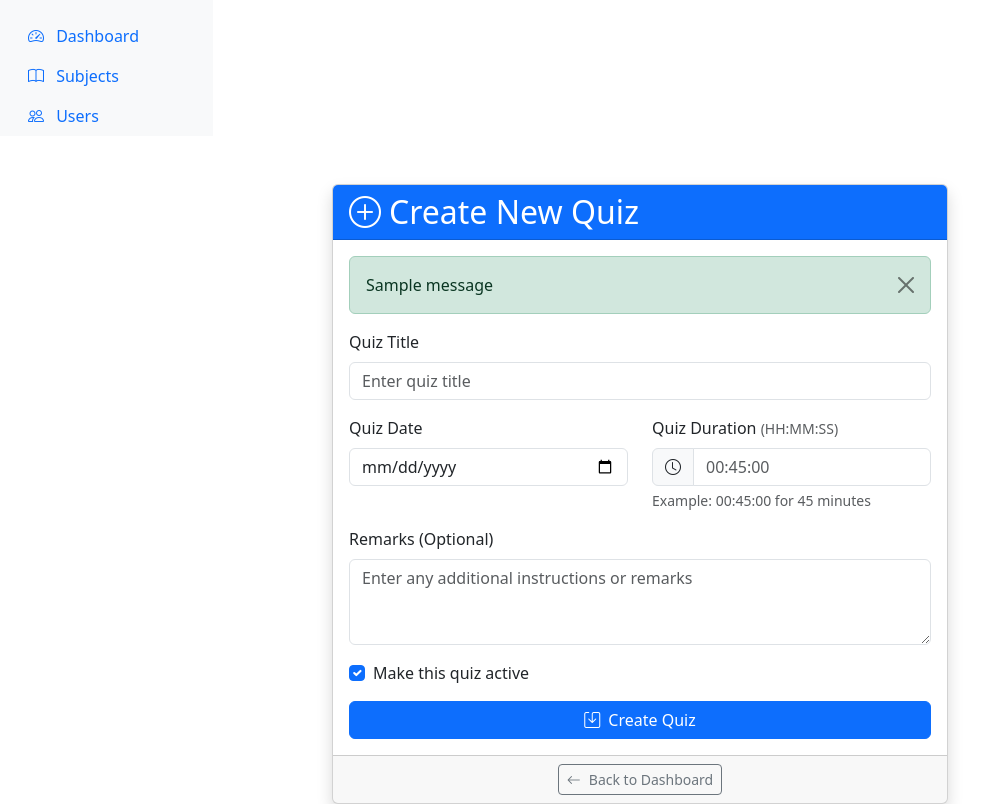
After one commit to 23f3003322/quiz-master-v1, a Flask app: page /admin/chapter/1/quiz/new in a window 1280 px wide. The commit adds this page. Shown: the whole page, without its empty margins (0-986 px from the left). Run offline with Flask 3, Linux system fonts and the light colour scheme; a user stored in the database is signed in; tables that the repository leaves empty hold one stand-in row (values such as "Sample post"); one stand-in notice (Sample message) is shown.

Commit message:
quiz crud added

```diff
--- a/application/controllers.py
+++ b/application/controllers.py
@@ -2,6 +2,7 @@ from flask import Flask,render_template,redirect,request, session, flash , url_f
 from flask import current_app as app
 from functools import wraps
 from .models import *
+from datetime import datetime
 from werkzeug.security import check_password_hash,generate_password_hash
 
 
@@ -212,11 +213,12 @@ def create_chapter(subject_id):
 
 
 
-# @app.route('/admin/subject/<int:subject_id>/chapters', methods=['GET'])
-# @admin_required
-# def get_chapters(subject_id):
-#     subject = Subject.query.get_or_404(subject_id)
-#     return render_template('admin/chapters.html', subject=subject, chapters=subject.chapters)
+@app.route('/admin/chapter/<int:chapter_id>', methods=['GET'])
+@admin_required
+def get_chapter(chapter_id):
+    chapter = Chapter.query.get_or_404(chapter_id)
+    Quizes = Quiz.query.filter_by(chapter_id=chapter.id).all()
+    return render_template('admin/chapter/view_chapter.html',  chapter=chapter,quizes=Quizes)
 
 
 @app.route('/admin/chapter/update/<int:chapter_id>', methods=['GET', 'POST'])
@@ -250,3 +252,93 @@ def delete_chapter(chapter_id):
 
     flash("chapter deleted successfully!", "success")
     return redirect(url_for('admin_dash'))
+
+
+@app.route('/admin/chapter/<int:chapter_id>/quiz/new', methods=['GET', 'POST'])
+@admin_required
+def create_quiz(chapter_id):
+    chapter = Chapter.query.get_or_404(chapter_id)
+
+    if request.method == 'POST':
+        print("post request")
+        title = request.form['title']
+        remarks = request.form.get('remarks', '')  # Optional
+        date_of_quiz = request.form['date_of_quiz']
+        time_duration = request.form['time_duration']
+        is_active = request.form.get('is_active', 'false') == 'true'  # Convert checkbox to boolean
+
+        print(date_of_quiz)
+        print(time_duration)
+        # Convert date and time from string to Python Date & Time objects
+        try:
+            date_of_quiz = datetime.strptime(date_of_quiz, '%Y-%m-%d').date()
+            time_duration = datetime.strptime(time_duration, '%H:%M:%S').time()
+        except ValueError:
+            flash('Invalid date or time format', 'danger')
+            return redirect(url_for('create_quiz'))
+
+        # Create new Quiz instance
+        new_quiz = Quiz(
+            title=title,
+            remarks=remarks,
+            date_of_quiz=date_of_quiz,
+            time_duration=time_duration,
+            chapter_id=chapter_id,
+            is_active=is_active
+        )
+
+        # Add to database
+        db.session.add(new_quiz)
+        db.session.commit()
+
+        flash('Quiz created successfully!', 'success')
+        return redirect(url_for('get_chapter',chapter_id=chapter_id))
+
+    return render_template('admin/quiz/create_quiz.html', chapter=chapter)
+
+
+
+
+@app.route('/admin/quiz/update/<int:quiz_id>', methods=['GET', 'POST'])
+def update_quiz(quiz_id):
+    quiz = Quiz.query.get_or_404(quiz_id)  # Fetch quiz or return 404 if not found
+
+    if request.method == 'POST':
+        quiz.title = request.form['title']
+        quiz.remarks = request.form['remarks']
+        quiz.is_active = request.form.get('is_active') == 'on'  # Checkbox handling
+
+        # Parse date and time separately
+        date_str = request.form['date_of_quiz']
+        time_str = request.form['time_duration']
+
+        try:
+            quiz.date_of_quiz = datetime.strptime(date_str, "%Y-%m-%d").date()
+            quiz.time_duration = datetime.strptime(time_str, "%H:%M:%S").time()
+        except ValueError:
+            flash("Invalid date or time format. Use YYYY-MM-DD for date and HH:MM:SS for time.", "danger")
+            return redirect(request.url)
+
+        db.session.commit()
+        flash('Quiz updated successfully!', 'success')
+        return redirect(url_for('get_chapter',chapter_id=quiz.chapter_id))  # Redirect to the dashboard or quiz list
+
+    return render_template('admin/quiz/edit_quiz.html', quiz=quiz)
+
+
+@app.route('/admin/quiz/delete/<int:quiz_id>', methods=['GET'])
+@admin_required
+def delete_quiz(quiz_id):
+
+    quiz = Quiz.query.get(quiz_id)
+
+    if not quiz:
+        flash("Chapter not found!", "danger")
+        return redirect(url_for('admin_dash'))
+
+    # Delete the subject from the database
+    db.session.delete(quiz)
+    db.session.commit()
+
+    flash("chapter deleted successfully!", "success")
+    return redirect(url_for('admin_dash'))
--- a/application/models.py
+++ b/application/models.py
@@ -19,13 +19,17 @@ class Subject(db.Model):
 class Chapter(db.Model):
     id = db.Column(db.Integer, primary_key=True)
     title = db.Column(db.String(120), nullable=False)
+    description = db.Column(db.String(250))
     subject_id = db.Column(db.Integer, db.ForeignKey('subject.id'), nullable=False)
     quizzes = db.relationship('Quiz', backref='chapter', lazy=True,cascade="all, delete")
 
 class Quiz(db.Model):
     id = db.Column(db.Integer, primary_key=True)
     title = db.Column(db.String(120), nullable=False)
-    instructions = db.Column(db.Text)
+    remarks = db.Column(db.Text)
+    is_active = db.Column(db.Boolean, default=True)
+    date_of_quiz = db.Column(db.Date, nullable=False)
+    time_duration = db.Column(db.Time, nullable=False)
     chapter_id = db.Column(db.Integer, db.ForeignKey('chapter.id'), nullable=False)
     questions = db.relationship('Question', backref='quiz', lazy=True,cascade="all, delete")
     attempts = db.relationship('Scores', backref='quiz', lazy=True,cascade="all, delete")
--- /dev/null
+++ b/templates/admin/quiz/create_quiz.html
@@ -0,0 +1,121 @@
+{% extends "admin/base.html" %}
+{% block content %}
+
+<div class="container mt-5">
+    <div class="row justify-content-center">
+        <div class="col-md-8 col-lg-6">
+            <div class="card shadow">
+                <div class="card-header bg-primary text-white">
+                    <h2 class="mb-0">
+                        <i class="bi bi-plus-circle me-2"></i>Create New Quiz
+                    </h2>
+                </div>
+                <div class="card-body">
+                    <!-- Flash Messages -->
+                    {% with messages = get_flashed_messages(with_categories=True) %}
+                        {% if messages %}
+                            {% for category, message in messages %}
+                                <div class="alert alert-{{ category }} alert-dismissible fade show" role="alert">
+                                    {{ message }}
+                                    <button type="button" class="btn-close" data-bs-dismiss="alert" aria-label="Close"></button>
+                                </div>
+                            {% endfor %}
+                        {% endif %}
+                    {% endwith %}
+
+                    <!-- Create Quiz Form -->
+                    <form method="POST">
+                        <div class="mb-3">
+                            <label for="title" class="form-label">Quiz Title</label>
+                            <input
+                                type="text"
+                                class="form-control"
+                                id="title"
+                                name="title"
+                                required
+                                placeholder="Enter quiz title"
+                            >
+                        </div>
+
+
+
+                        <div class="row">
+                            <div class="col-md-6 mb-3">
+                                <label for="date_of_quiz" class="form-label">Quiz Date</label>
+                                <input
+                                    type="date"
+                                    class="form-control"
+                                    id="date_of_quiz"
+                                    name="date_of_quiz"
+                                    required
+                                >
+                            </div>
+                            <div class="col-md-6 mb-3">
+                                <label for="time_duration" class="form-label">
+                                    Quiz Duration
+                                    <span class="text-muted small">(HH:MM:SS)</span>
+                                </label>
+                                <div class="input-group">
+                                    <span class="input-group-text"><i class="bi bi-clock"></i></span>
+                                    <input
+                                        type="text"
+                                        class="form-control"
+                                        id="time_duration"
+                                        name="time_duration"
+                                        pattern="^([0-9]{2}):([0-9]{2}):([0-9]{2})$"
+                                        placeholder="00:45:00"
+                                        required
+                                        title="Duration in HH:MM:SS format"
+                                    >
+                                </div>
+                                <div class="form-text">
+                                    Example: 00:45:00 for 45 minutes
+                                </div>
+                            </div>
+                        </div>
+
+                        <div class="mb-3">
+                            <label for="remarks" class="form-label">Remarks (Optional)</label>
+                            <textarea
+                                class="form-control"
+                                id="remarks"
+                                name="remarks"
+                                rows="3"
+                                placeholder="Enter any additional instructions or remarks"
+                            ></textarea>
+                        </div>
+
+                        <div class="mb-3">
+                            <div class="form-check">
+                                <input
+                                    class="form-check-input"
+                                    type="checkbox"
+                                    id="is_active"
+                                    name="is_active"
+                                    checked
+                                >
+                                <label class="form-check-label" for="is_active">
+                                    Make this quiz active
+                                </label>
+                            </div>
+                        </div>
+
+                        <div class="d-grid">
+                            <button type="submit" class="btn btn-primary">
+                                <i class="bi bi-save me-2"></i>Create Quiz
+                            </button>
+                        </div>
+                    </form>
+                </div>
+                <div class="card-footer text-center">
+                    <a href="{{ url_for('admin_dash') }}" class="btn btn-outline-secondary btn-sm">
+                        <i class="bi bi-arrow-left me-2"></i>Back to Dashboard
+                    </a>
+                </div>
+            </div>
+        </div>
+    </div>
+</div>
+
+
+{% endblock %}
--- a/templates/admin/view_subject.html
+++ b/templates/admin/view_subject.html
@@ -32,7 +32,7 @@
                                         {% for chapter in chapters %}
                                             <li class="list-group-item d-flex justify-content-between align-items-center">
                                                 <div>
-                                                    <strong>{{ chapter.title }}</strong>
+                                                    <strong><a href="{{ url_for('get_chapter', chapter_id=chapter.id) }}">{{ chapter.title }}</a></strong>
                                                     <span class="badge bg-secondary ms-2">
                                                         Chapter ID: {{ chapter.id }}
                                                     </span>
```
Also changed, not shown: templates/admin/chapter/view_chapter.html (added, +84 -0 lines), templates/admin/quiz/edit_quiz.html (added, +125 -0 lines).
